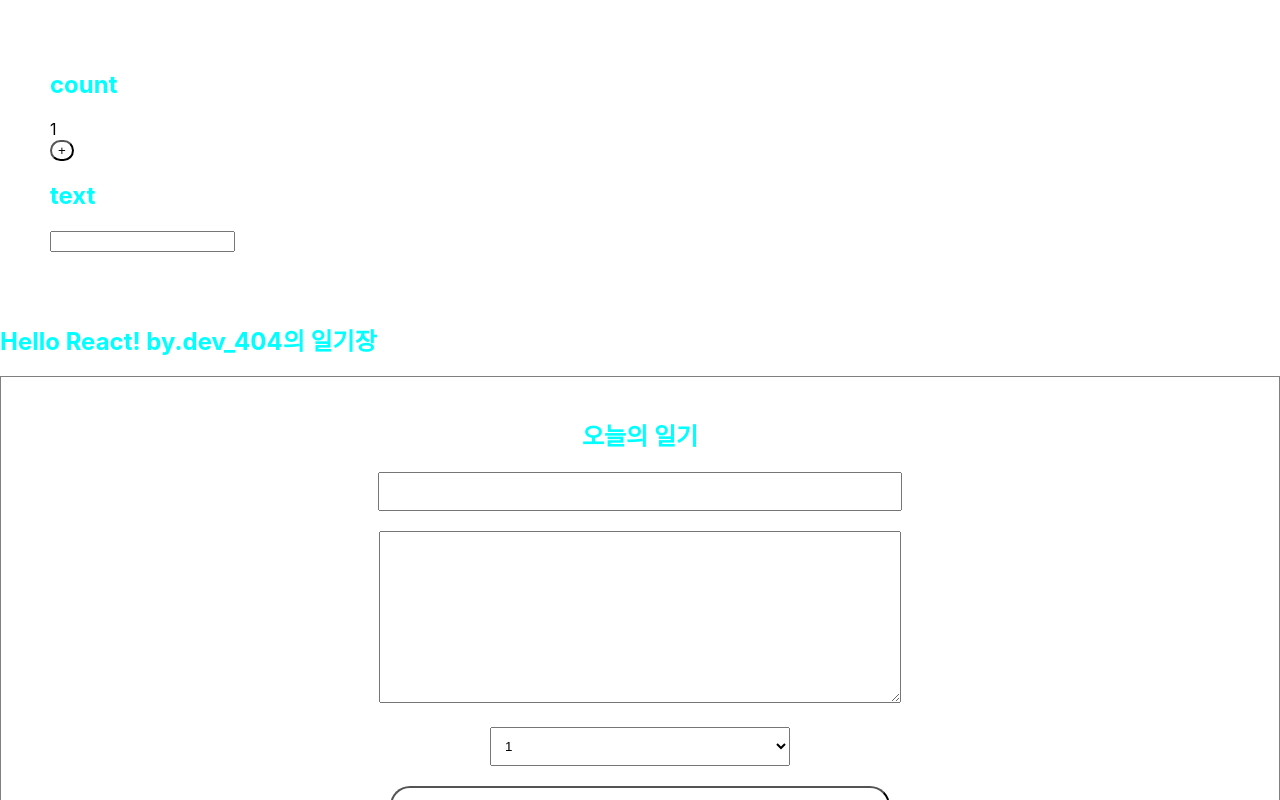
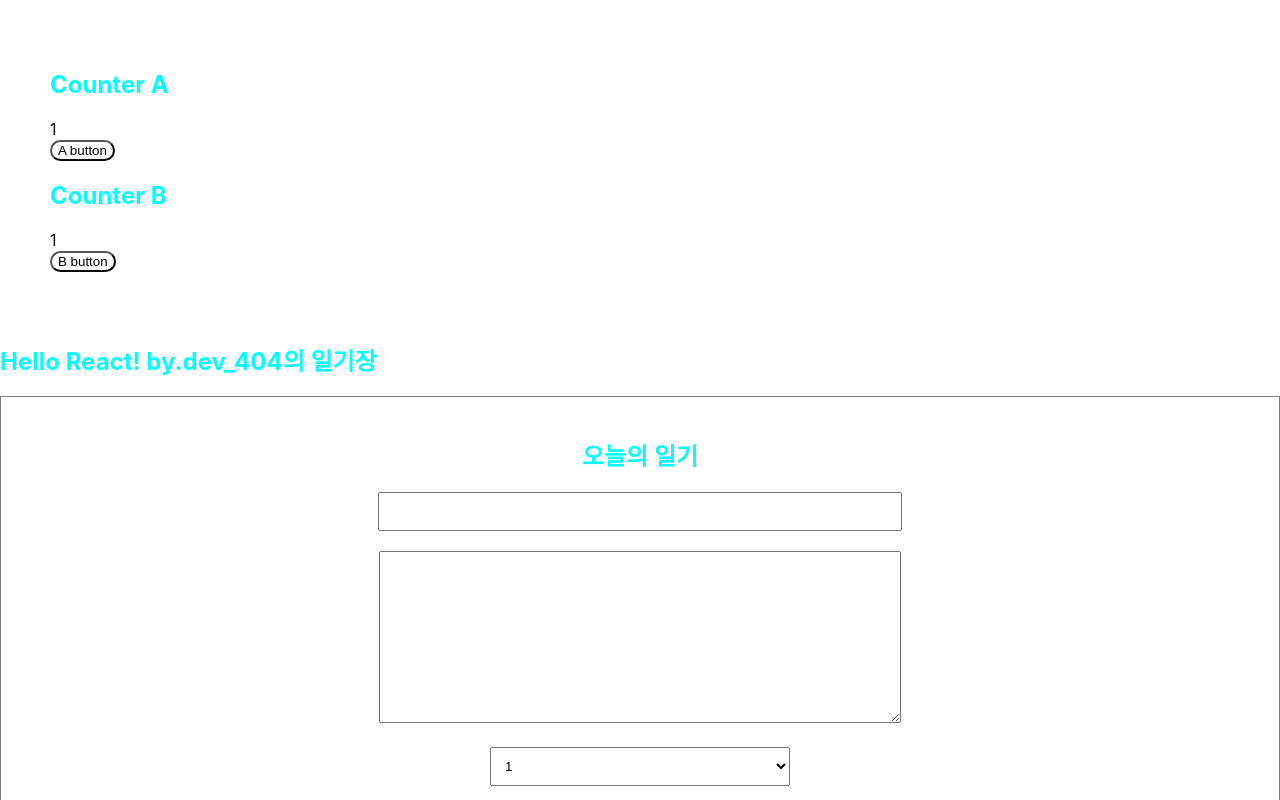
Before and after one commit to developer-jamjam/ReactDiary, a React (Create React App) app: page / in a window 1280 px wide. Shown: the top 800 px of the page. Built offline with nearby package versions, Linux system fonts and the light colour scheme; no server answers.

Commit message:
react_mini+project_6_2
React 최적화
React.memo 객체 비교

```diff
--- a/src/OptimizeTest.js
+++ b/src/OptimizeTest.js
@@ -1,35 +1,50 @@
 import React, { useEffect, useState } from 'react';
 
-const Textview = React.memo (({text}) => {
-    useEffect(()=>{
-        console.log(`Update :: Text : ${text}`);
-    })
-    return <div>{text}</div>
-});
-
-const Countview = React.memo (({count}) => {
-    useEffect(()=>{
-        console.log(`Update :: Count : ${count}`);
+const CounterA = React.memo(({count})=> {
+    useEffect(()=> {
+        console.log(`CounterA :: update - count : ${count}`);
     })
     return <div>{count}</div>
 });
 
+const CounterB = ({obj})=> {
+    useEffect(()=> {
+        console.log(`CounterB :: update - count : ${obj.count}`);
+    })
+    return <div>{obj.count}</div>
+};
+
+const areEqual = (prevProps, nextProps) => {
+    if (prevProps.obj.count === nextProps.obj.count) {
+        return true //이전 프롭스 현재 프롭스가 같다 => 리렌더링 일으키지 않는다.
+    }
+    return false // 리렌더링 일으켜야 한다.
+};
+
+const MemoizedCounterB = React.memo(CounterB,areEqual);
+
 const OptimizeTest = () => {
 
     const [count,setCount] = useState(1);
-    const [text,setText] = useState("");
+    const [obj,setObj] = useState({
+        count: 1,
+});
 
     return (
         <div style={{padding:50}}>
             <div>
-                <h2>count</h2>
-                <Countview count={count} />
-                <button onClick={()=>setCount(count+1)}>+</button>
+                <h2>Counter A</h2>
+                <CounterA count={count} />
+                <button onClick={()=>setCount(count)}>A button</button>
             </div>
             <div>
-                <h2>text</h2>
-                <Textview text={text} />
-                <input value={text} onChange={(e)=> setText(e.target.value)} />
+                <h2>Counter B</h2>
+                <MemoizedCounterB obj={obj} />
+                <button onClick={()=>
+                    setObj({
+                        count: obj.count,
+                    })}
+                >B button</button>
             </div>
         </div>
     )
```
